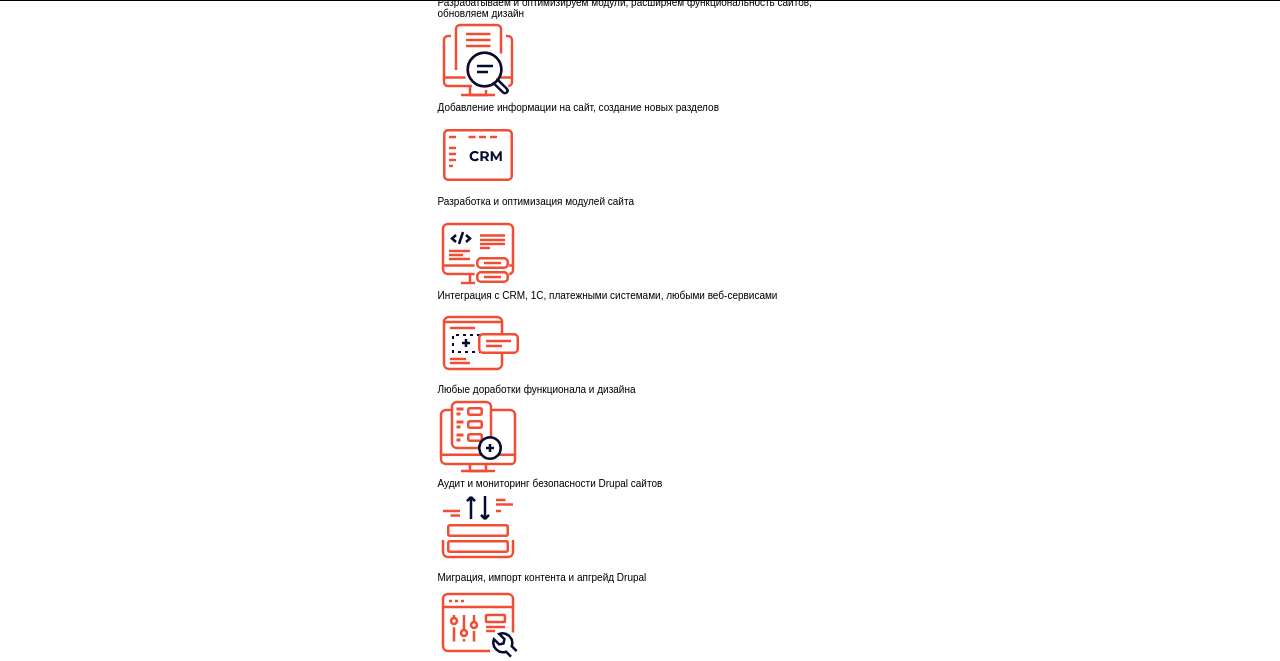
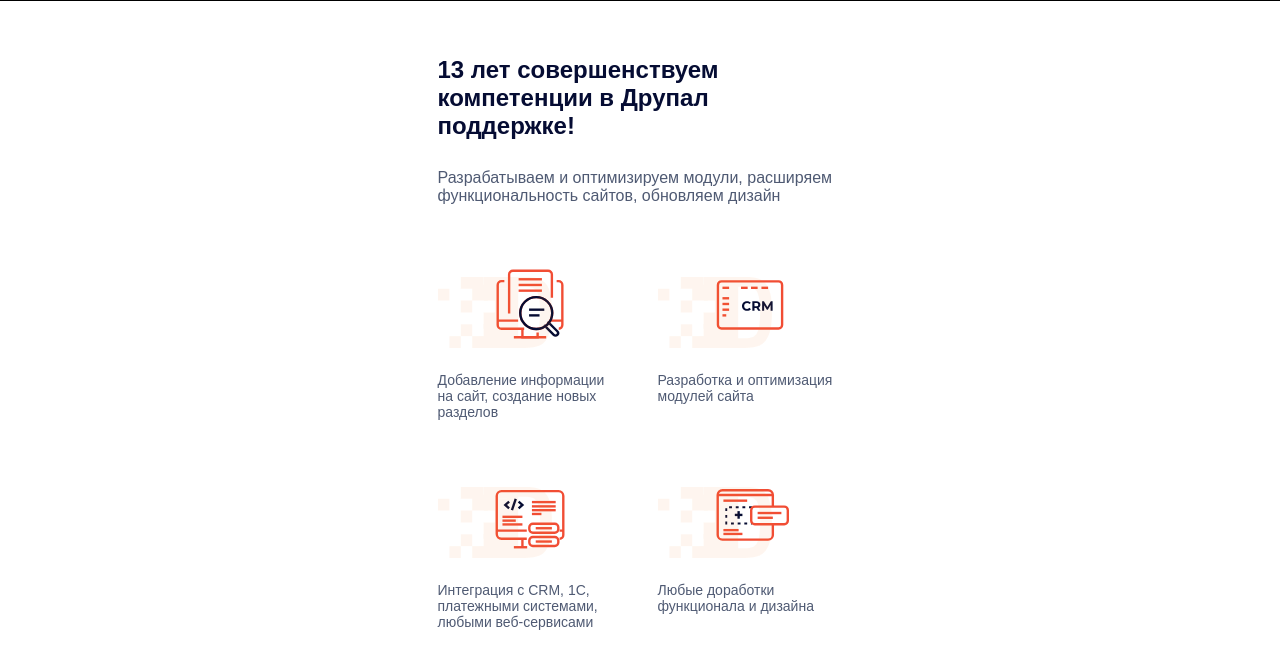
Before and after one commit to d876dk/d876dk.github.io, a plain HTML site: page index.html in a window 1280 px wide. Shown: the part 799-1460 px from the top of the page. Drawn offline with nearby package versions, Linux system fonts and the light colour scheme; a script that the page names is missing; a web font is replaced by a local one.

Commit message:
Update style.css

```diff
--- a/css/style.css
+++ b/css/style.css
@@ -212,3 +212,62 @@ body{
 	padding-top: 0;
 	font-size: 4.8em;
 }
+.services{
+	padding: 7em 0 0 ;
+}
+.services__title{
+	font-size: 2.4em;
+	font-weight: bold;
+	color: #050c33;
+	margin-bottom: 1.2em;
+}
+.services__subtitle{
+	font-weight: 500;
+	font-size: 1.6em;
+	color: #4f5a73;
+	margin-bottom: 3.75em;
+}
+.services__block{
+	display: flex;
+	flex-wrap: wrap;
+	justify-content: space-between;
+}
+.services__block-item:nth-child(even){
+	margin-left: 3em;
+}
+.services__block-item{
+	position: relative;
+	width: 18.5em;
+	display: flex;
+	flex-direction: column;
+	align-items: center;
+	color: #4f5a73;
+	margin-bottom: 2em;
+	height: 19em;
+}
+.services__block-item-header{
+	width: 100%;
+	display: flex;
+	justify-content: center;
+	align-items: center;
+}
+.services__block-item-img{
+	background-position: center;
+	width: 7.7em;
+	height: 7.7em;
+	background-size: cover;
+	margin-bottom: 3em;
+}
+.services__block-item::before{
+	background: url("../img/icon-bg.svg") center center no-repeat;
+	background-size: cover;
+	left: 0;
+	top: 1.2em;
+	content: "";
+	height: 7.1em;
+	width: 11.4em;
+	position: absolute;
+}
+.services__block-item-text{
+	font-size: 1.4em;
+}
```
